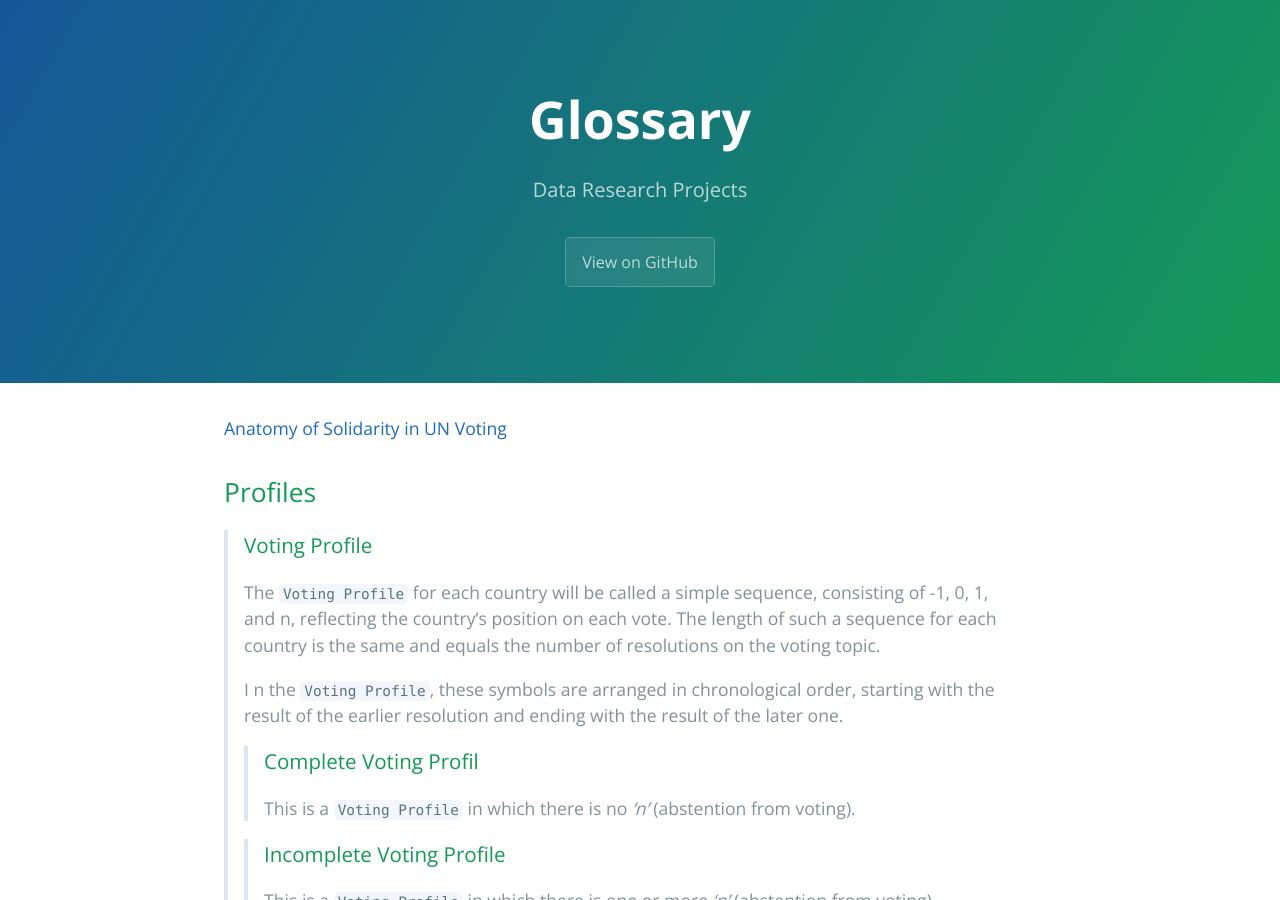
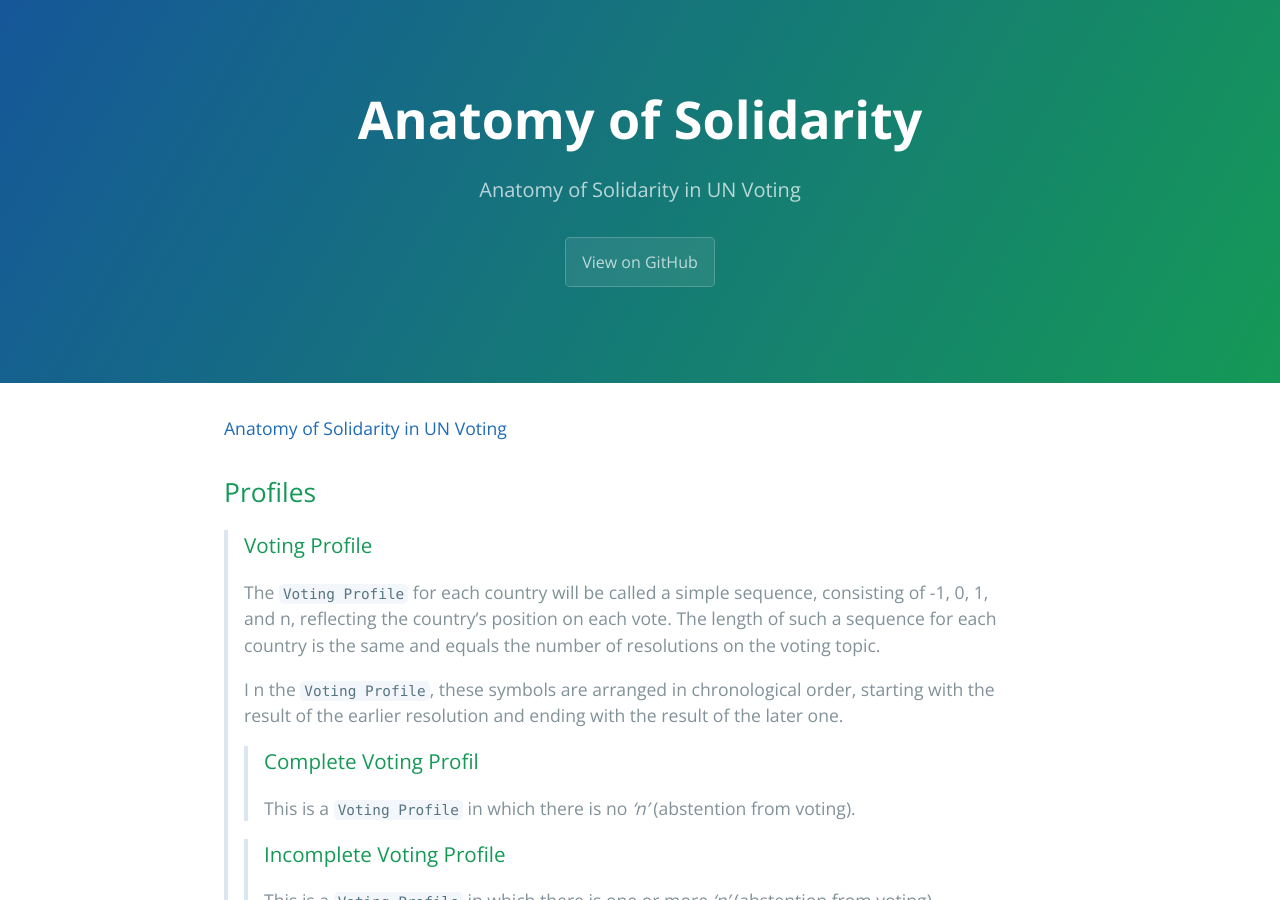
Before and after one commit to sobolsky/un, a Jekyll site: the page built from glossary.md, in a window 1280 px wide and 900 px high. Built offline with Jekyll 4.4.1, drawn with Linux system fonts in a browser that asks for light colours.

Commit message:
Update glossary.md

```diff
--- a/glossary.md
+++ b/glossary.md
@@ -1,7 +1,7 @@
 ---
 layout: default
-title: Glossary
-description: Data Research Projects
+title: Anatomy of Solidarity
+description: Anatomy of Solidarity in UN Voting
 show_downloads: false
 google_analytics:
 theme: jekyll-theme-cayman
```
